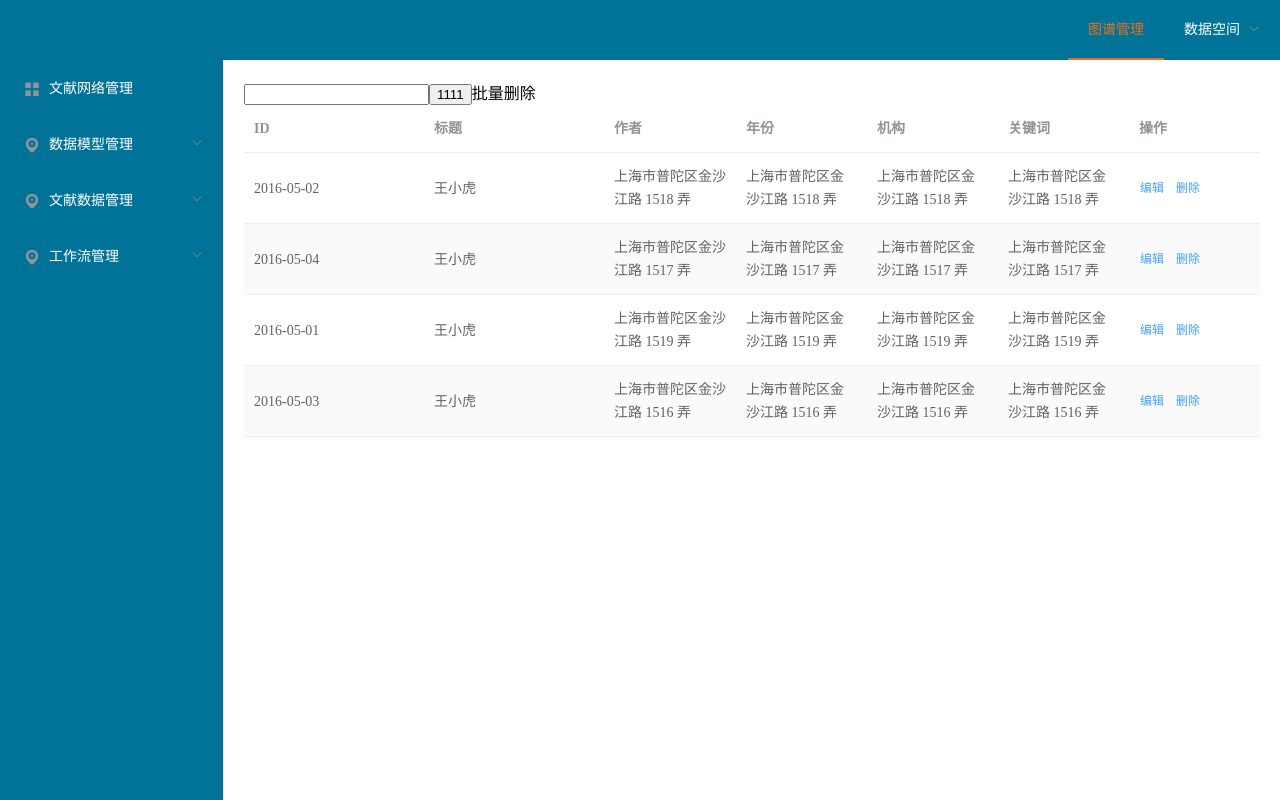
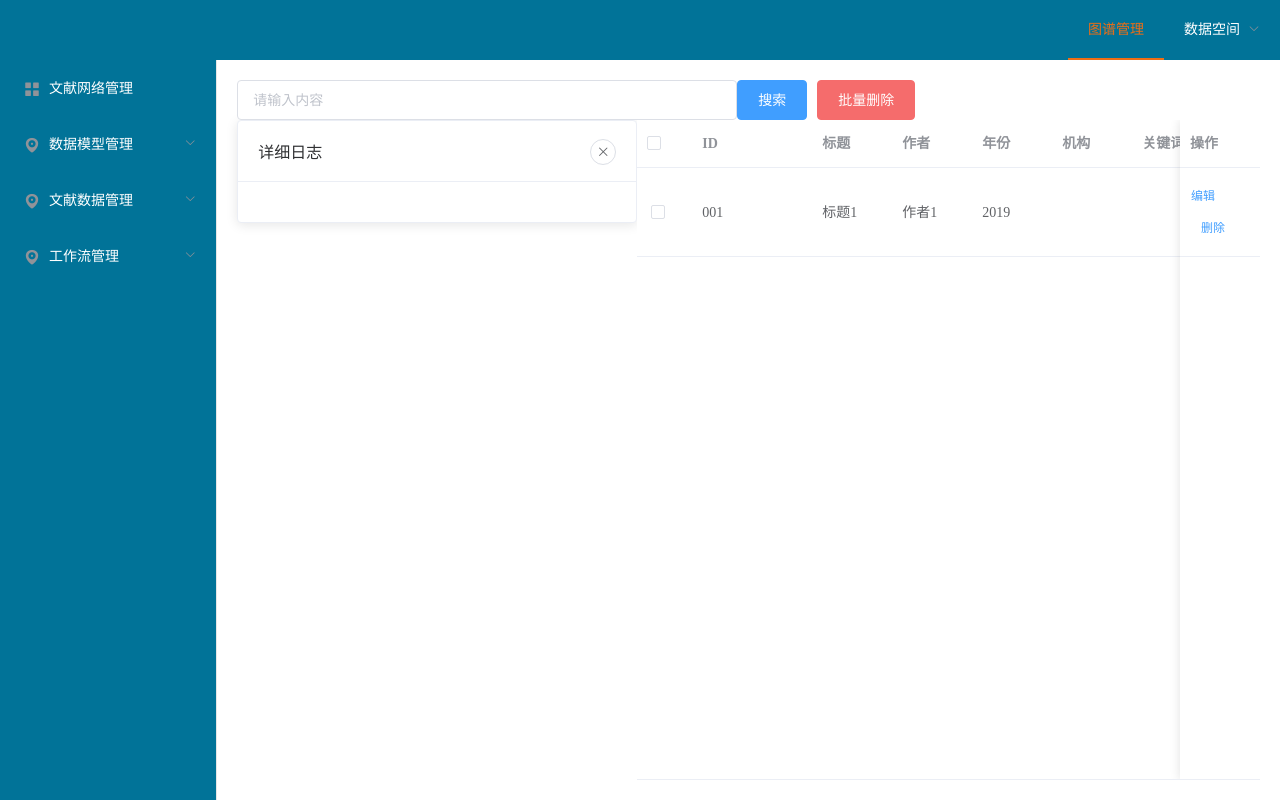
Before and after one commit to xiaobao999/netBack111, a Vue app: page /management in a window 1280 px wide. Built offline with nearby package versions, Linux system fonts and the light colour scheme.

Commit message:
源数据管理

```diff
--- a/src/components/guration.vue
+++ b/src/components/guration.vue
@@ -339,17 +339,6 @@ export default {
                 color: "#F58158"
               }
             }
-          },
-          {
-            name: "表6",
-            value: [352, 655, 4],
-            symbol: "rect",
-            symbolSize: [80, 25],
-            itemStyle: {
-              normal: {
-                color: "#F58158"
-              }
-            }
           }
         ],
 
@@ -434,33 +423,17 @@ export default {
       };
 
       let option = {
-        // legend: {
-        //     show: true,
-        //     orient: 'vertical',
-        //     top: 'bottom',
-        //     left: 'right',
-        //     data: ['地点', '线路'],
-        //     textStyle: {
-        //         color: '#fff'
-        //     }
-        // },
         tooltip: {
           trigger: "item",
           show: true,
-          // alwaysShowContent:true,
-          // position:[185,75],
-          // formatter:'{b}的表信息，巴拉巴拉'
           formatter: function(params, ticket, callback) {
             console.log(params);
             if (params.componentSubType === "scatter") {
-              return params.name + "的表信息，巴拉巴拉~~";
-            } else if (params.componentSubType === "lines") {
-              return "从" + params.data.fromName + "到" + params.data.toName;
+              return params.name;
             }
           }
         },
         geo: {
-          map: "北京市",
           label: {
             emphasis: {
               show: false
@@ -479,7 +452,6 @@ export default {
         },
         series: [
           {
-            name: "数据库表",
             //type: 'effectScatter',
             type: "scatter",
             coordinateSystem: "geo",
@@ -528,12 +500,6 @@ export default {
             lineStyle: {
               normal: {
                 color: "green",
-                /*
-                    color: new echarts.graphic.LinearGradient(0, 0, 0, 1, [{
-                            offset: 0, color: '#58B3CC'
-                        }, {
-                            offset: 1, color: '#F58158'
-                        }], false),*/
                 width: 2,
                 opacity: 0.6,
                 curveness: 0.1
@@ -558,12 +524,6 @@ export default {
             lineStyle: {
               normal: {
                 color: "red",
-                /*
-                    color: new echarts.graphic.LinearGradient(0, 0, 0, 1, [{
-                            offset: 0, color: '#58B3CC'
-                        }, {
-                            offset: 1, color: '#F58158'
-                        }], false),*/
                 width: 2,
                 opacity: 1,
                 curveness: 0.2
--- a/src/components/management.vue
+++ b/src/components/management.vue
@@ -1,22 +1,48 @@
 <template>
-  <div>
-    <input type="text" />
-    <button>1111</button>
-    <span>批量删除</span>
-    <el-table :data="tableData" stripe style="width: 100%">
-      <el-table-column prop="date" label="ID" width="180"></el-table-column>
-      <el-table-column prop="name" label="标题" width="180"></el-table-column>
-      <el-table-column prop="address" label="作者"></el-table-column>
-      <el-table-column prop="address" label="年份"></el-table-column>
-      <el-table-column prop="address" label="机构"></el-table-column>
-      <el-table-column prop="address" label="关键词"></el-table-column>
+  <div class="management">
+    <div class="btngroup">
+      <el-input v-model="input" placeholder="请输入内容"></el-input>
+      <el-button type="primary">搜索</el-button>
+      <el-button type="danger">批量删除</el-button>
+    </div>
+    <div class="management_main">
+      <div class="form" v-show="formshow">
+        <div class="tittle">
+          <el-card class="box-card">
+            <div slot="header" class="clearfix">
+              <span>详细日志</span>
+              <el-button
+                icon="el-icon-close"
+                style="float: right; padding: 5px"
+                circle
+                @click="close"
+              ></el-button>
+            </div>
+          </el-card>
+        </div>
+      </div>
+      <el-table
+        ref="multipleTable"
+        :data="tableData"
+        tooltip-effect="dark"
+        style="width: 100%"
+        @selection-change="handleSelectionChange"
+      >
+        <el-table-column type="selection" width="55"></el-table-column>
+        <el-table-column prop="id" label="ID" width="120"></el-table-column>
+        <el-table-column prop="title" label="标题" show-overflow-tooltip></el-table-column>
+        <el-table-column prop="author" label="作者" show-overflow-tooltip></el-table-column>
+        <el-table-column prop="year" label="年份" show-overflow-tooltip></el-table-column>
+        <el-table-column prop="mechanism" label="机构" show-overflow-tooltip></el-table-column>
+        <el-table-column prop="keyword" label="关键词" show-overflow-tooltip></el-table-column>
         <el-table-column fixed="right" label="操作">
           <template>
-          <el-button type="text" size="small">编辑</el-button>
+            <el-button type="text" size="small" @click="open">编辑</el-button>
             <el-button type="text" size="small">删除</el-button>
           </template>
         </el-table-column>
       </el-table>
+    </div>
   </div>
 </template>
 
@@ -26,29 +52,52 @@
 export default {
   data() {
     return {
+      input: "",
+      formshow: true,
       tableData: [
         {
-          date: "2016-05-02",
-          name: "王小虎",
-          address: "上海市普陀区金沙江路 1518 弄"
-        },
-        {
-          date: "2016-05-04",
-          name: "王小虎",
-          address: "上海市普陀区金沙江路 1517 弄"
-        },
-        {
-          date: "2016-05-01",
-          name: "王小虎",
-          address: "上海市普陀区金沙江路 1519 弄"
-        },
-        {
-          date: "2016-05-03",
-          name: "王小虎",
-          address: "上海市普陀区金沙江路 1516 弄"
+          id: "001",
+          title: "标题1",
+          author: "作者1",
+          year: "2019",
+          mechanism: "",
+          keyword: ""
         }
       ]
     };
+  },
+  methods: {
+    open() {
+      this.formshow = true;
+    },
+    close() {
+      this.formshow = false;
+    },
+    handleSelectionChange(val) {
+      this.multipleSelection = val;
+    }
   }
 };
 </script>
+<style lang="less">
+.management {
+  width: 100%;
+  height: 100%;
+  display: flex;
+  flex-direction: column;
+}
+.btngroup {
+  width: 100%;
+  .el-input {
+    width: 500px;
+  }
+}
+.management_main {
+  width: 100%;
+  height: 100%;
+  display: flex;
+  .form {
+    width: 400px;
+  }
+}
+</style>
--- a/src/components/progress.vue
+++ b/src/components/progress.vue
@@ -1,7 +1,23 @@
 <template>
-  <div>
-    <span>刷新</span>
-    <div class="progress">
+  <div class="progress">
+    <el-button type="primary" plain>刷 新</el-button>
+    <div class="progress_main">
+      <div class="log" v-show="logshow">
+        <div class="tittle">
+          <el-card class="box-card">
+            <div slot="header" class="clearfix">
+              <span>详细日志</span>
+              <el-button
+                icon="el-icon-close"
+                style="float: right; padding: 5px"
+                circle
+                @click="close"
+              ></el-button>
+            </div>
+            <div v-for="o in 10" :key="o" class="text item">{{'列表内容 ' + o }}</div>
+          </el-card>
+        </div>
+      </div>
       <el-table :data="tableData" stripe style="width: 100%">
         <el-table-column prop="date" label="Task ID"></el-table-column>
         <el-table-column prop="name" label="进度条">
@@ -9,8 +25,8 @@
             <el-progress :percentage="scope.row.name"></el-progress>
           </template>
         </el-table-column>
-        <el-table-column prop="address" label="工作状态"></el-table-column>
-        <el-table-column prop="address" label="机构"></el-table-column>
+        <el-table-column prop="state" label="工作状态"></el-table-column>
+        <el-table-column prop="mechanism" label="机构"></el-table-column>
         <el-table-column fixed="right" label="操作">
           <template>
             <el-button type="text" size="small">启动</el-button>
@@ -19,38 +35,38 @@
           </template>
         </el-table-column>
       </el-table>
-      <div class="log">
-        111111
-      </div>
     </div>
   </div>
 </template>
 <script>
-import $ from "jquery";
 export default {
   data() {
     return {
-      drawer: false,
+      logshow: false,
       tableData: [
         {
-          date: "2016-05-02",
+          date: "52156321258",
           name: 30,
-          address: "上海市普陀区金沙江路 1518 弄"
+          state: "完好",
+          mechanism: "北京大学"
         },
         {
-          date: "2016-05-04",
-          name: 50,
-          address: "上海市普陀区金沙江路 1517 弄"
+          date: "52156321258",
+          name: 30,
+          state: "完好",
+          mechanism: "北京大学"
         },
         {
-          date: "2016-05-01",
-          name: 70,
-          address: "上海市普陀区金沙江路 1519 弄"
+          date: "52156321258",
+          name: 30,
+          state: "完好",
+          mechanism: "北京大学"
         },
         {
-          date: "2016-05-03",
-          name: 100,
-          address: "上海市普陀区金沙江路 1516 弄"
+          date: "52156321258",
+          name: 30,
+          state: "完好",
+          mechanism: "北京大学"
         }
       ]
     };
@@ -58,7 +74,10 @@ export default {
   methods: {
     handleClose() {},
     open() {
-      $(".log").css({ display: "block" });
+      this.logshow = true;
+    },
+    close() {
+      this.logshow = false;
     }
   }
 };
@@ -66,9 +85,23 @@ export default {
 <style scoped lang="less">
 .progress {
   display: flex;
+  height: 100%;
+  flex-direction: column;
+}
+.progress_main {
+  margin-top: 20px;
+  display: flex;
+  height: 100%;
   .log {
-    width: 500px;
-    display: none;
+    width: 400px;
+    margin-right: 10px;
+    .tittle{
+      height: 100%;
+      .el-card{
+        height: 100%;
+        box-shadow: none;
+      }
+    }
   }
 }
 </style>
```
Lines whose indentation alone changed are shown as unchanged.
